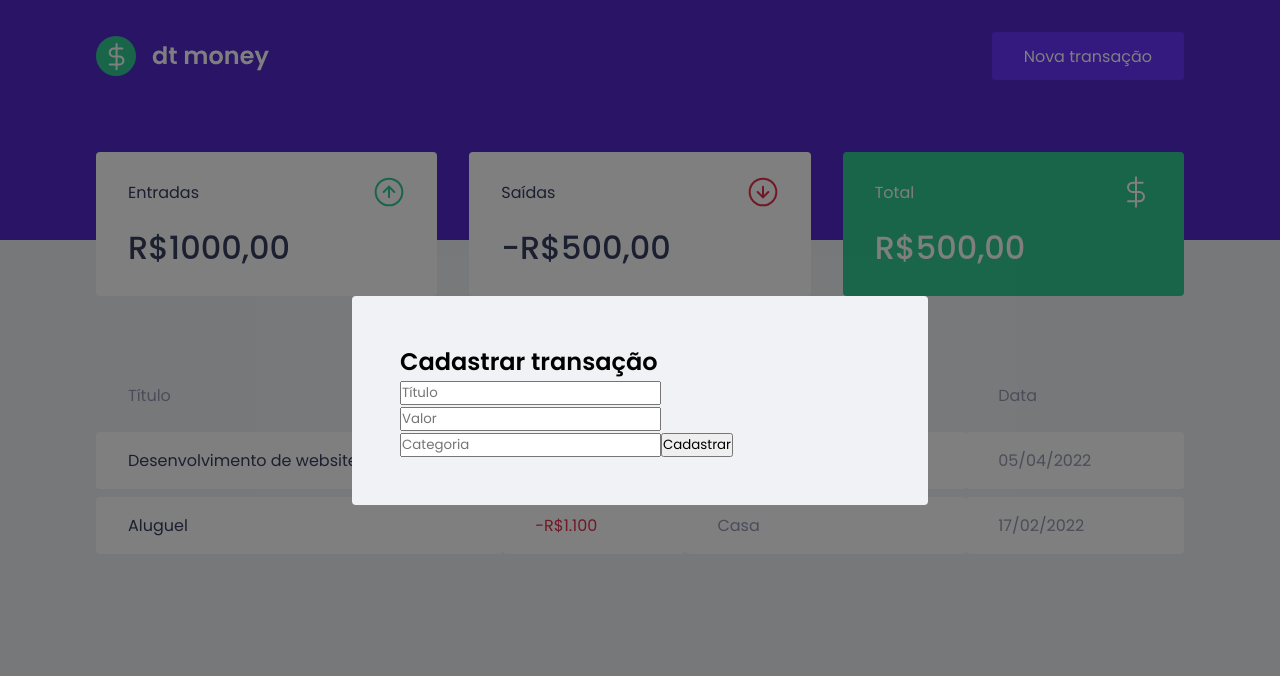
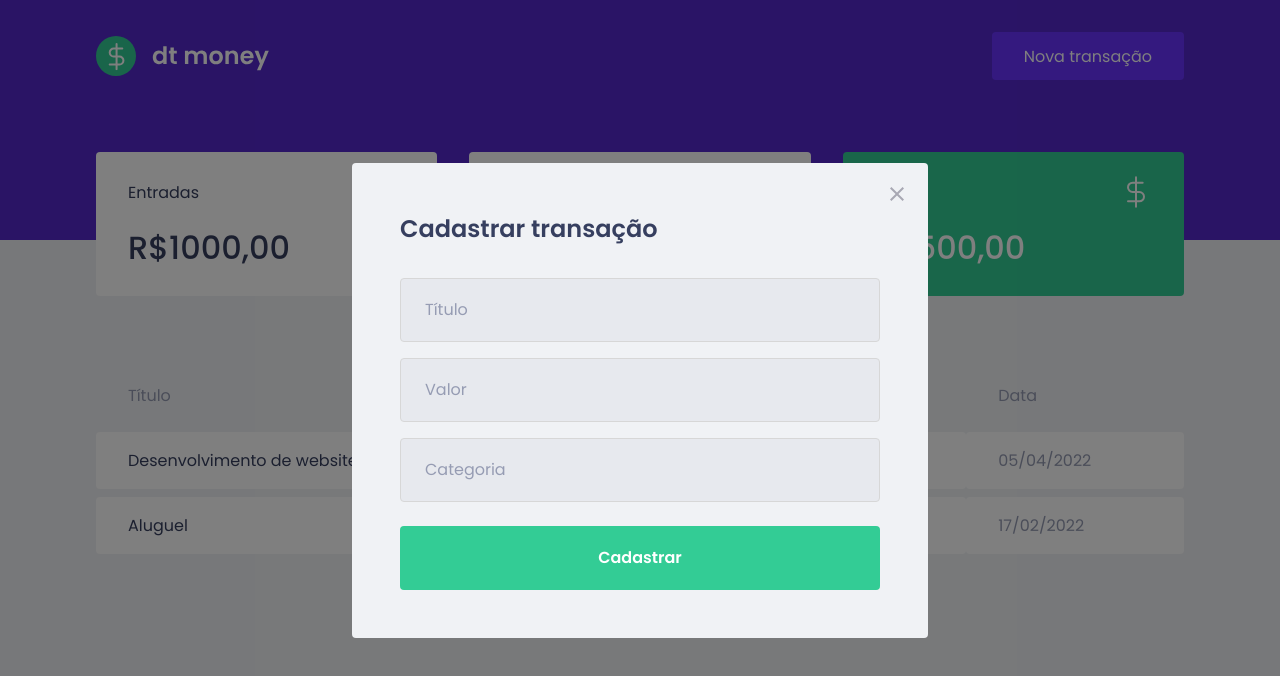
Before and after one commit to Lucas-Onofre/dtmoney, a React (Create React App) app: page / in a window 1280 px wide. Both pictures are taken after a click on the button "Nova transação". Shown: the top 676 px of the page. Built offline with nearby package versions, Linux system fonts and the light colour scheme; no server answers; what miragejs would draw is missing.

Commit message:
Styling modal

```diff
--- a/src/components/NewTransactionModal/index.tsx
+++ b/src/components/NewTransactionModal/index.tsx
@@ -1,4 +1,5 @@
 import Modal from 'react-modal';
+import closeImg from '../../assets/close.svg';
 import { Container } from './styles';
 
 interface NewTransactionModalProps{
@@ -14,6 +15,13 @@
       overlayClassName="react-modal-overlay"
       className="react-modal-content"
     >
+      <button
+        type="button"
+        onClick={onRequestClose}
+        className="react-modal-close"
+        >
+        <img src={closeImg} alt="Fechar modal" />
+      </button>
       <Container>
         <h2>Cadastrar transação</h2>
 
--- a/src/components/NewTransactionModal/styles.ts
+++ b/src/components/NewTransactionModal/styles.ts
@@ -1,3 +1,49 @@
 import styled from 'styled-components';
 
-export const Container = styled.form``;
+export const Container = styled.form`
+  h2 {
+    color: var(--text-title);
+    font-size: 1.5rem;
+    margin-bottom: 2rem;
+  }
+
+  input {
+    width: 100%;
+    padding: 0 1.5rem;
+    height: 4rem;
+    border-radius: 0.25rem;
+
+    border:1px solid #d7d7d7;
+    background: #e7e9ee;
+
+    font-weight: 400;
+    font-size: 1rem;
+
+    &::placeholder {
+      color: var(--text-body);
+    }
+
+    & + input {
+      margin-top: 1rem;
+    }
+  }
+
+  button[type="submit"] {
+    width: 100%;
+    padding: 0 1.5rem;
+    height: 4rem;
+    background: var(--green);
+    color: #FFF;
+    border-radius: 0.25rem;
+    border: 0;
+    font-size: 1rem;
+    margin-top: 1.5rem;
+    font-weight: 600;
+
+    transition: filter 0.2s;
+
+    &:hover{
+      filter: brightness(0.9);
+    }
+  }
+`;
--- a/src/styles/global.ts
+++ b/src/styles/global.ts
@@ -78,4 +78,18 @@
     position: relative;
     border-radius: 0.25rem;
   }
+
+  .react-modal-close {
+    position: absolute;
+    right: 1.5rem;
+    top: 1.5rem;
+    border: 0;
+    background: transparent;
+
+    transition: filter 0.2s;
+
+    &:hover {
+      filter: brightness(0.8);
+    }
+  }
 `
```
